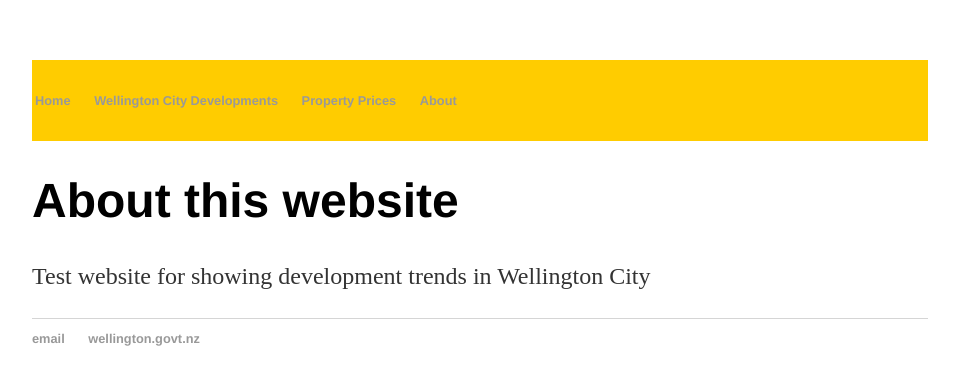
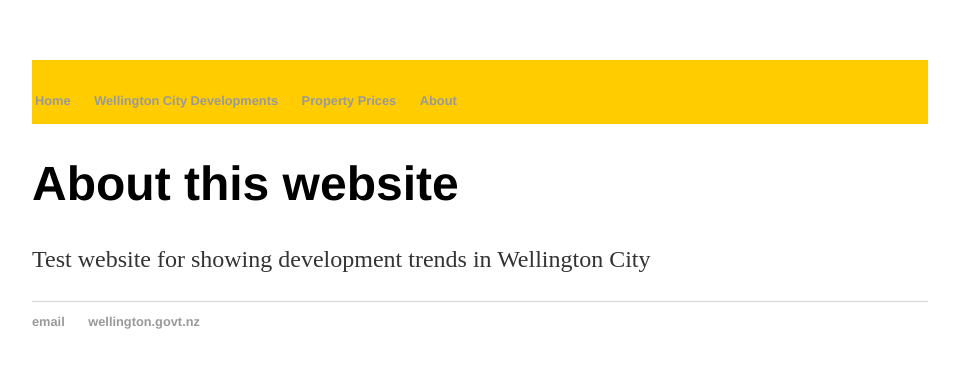
Before and after one commit to wccdigital/graphs, a Jekyll site: the page built from about.html, in a window 1280 px wide. Shown: the top 385 px of the page, without its empty margins (160-1119 px from the left). Built offline with Jekyll 4.4.1, drawn with Linux system fonts in a browser that asks for light colours.

Commit message:
Update main.css

```diff
--- a/css/main.css
+++ b/css/main.css
@@ -31,7 +31,7 @@ p {
 }
 
 header {
-    padding: 20px 3px 20px 3px;
+    padding: 20px 3px 3px 3px;
     font-size: .8em;
     background-color: #FFCC00;
 }
```
